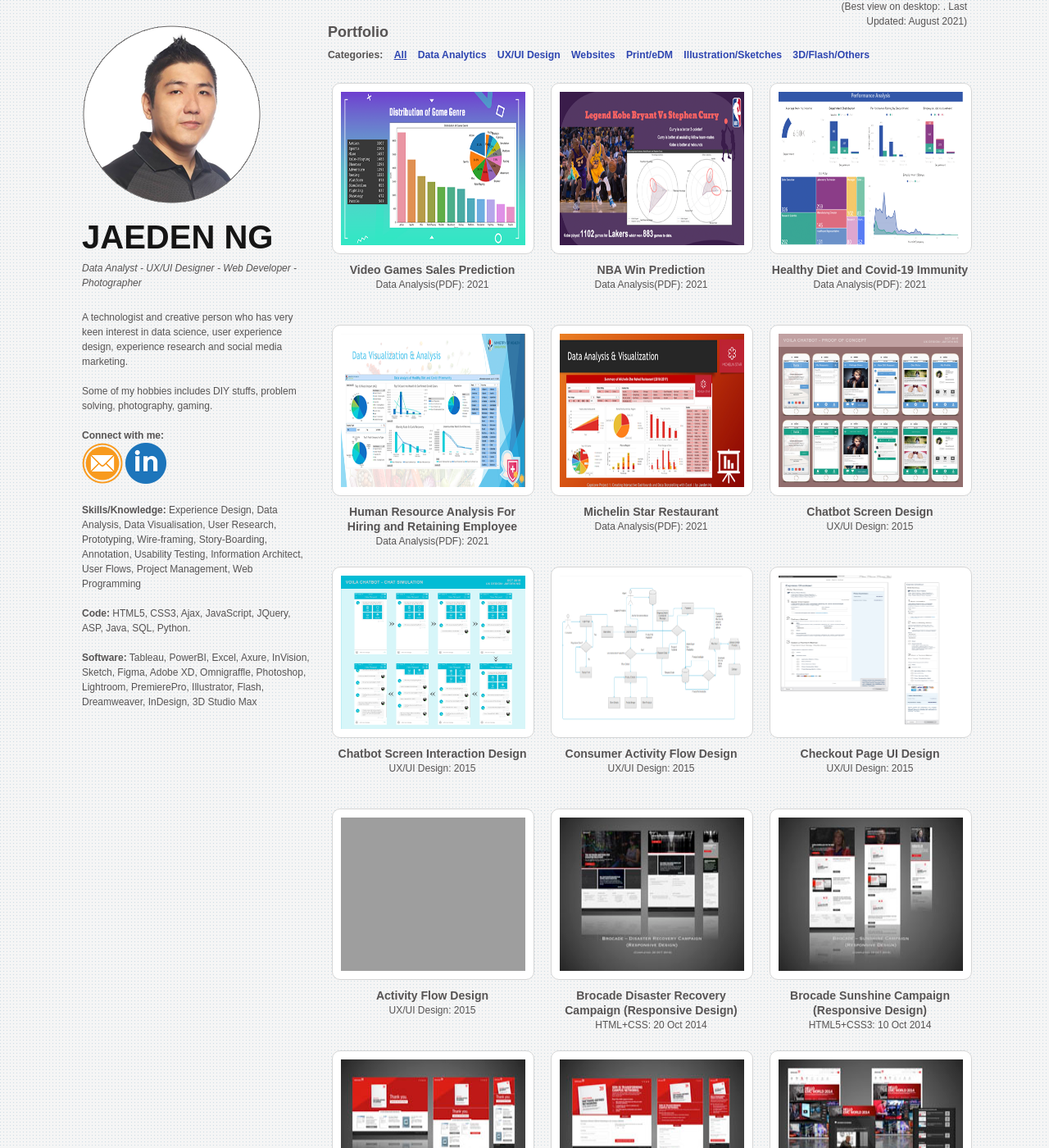
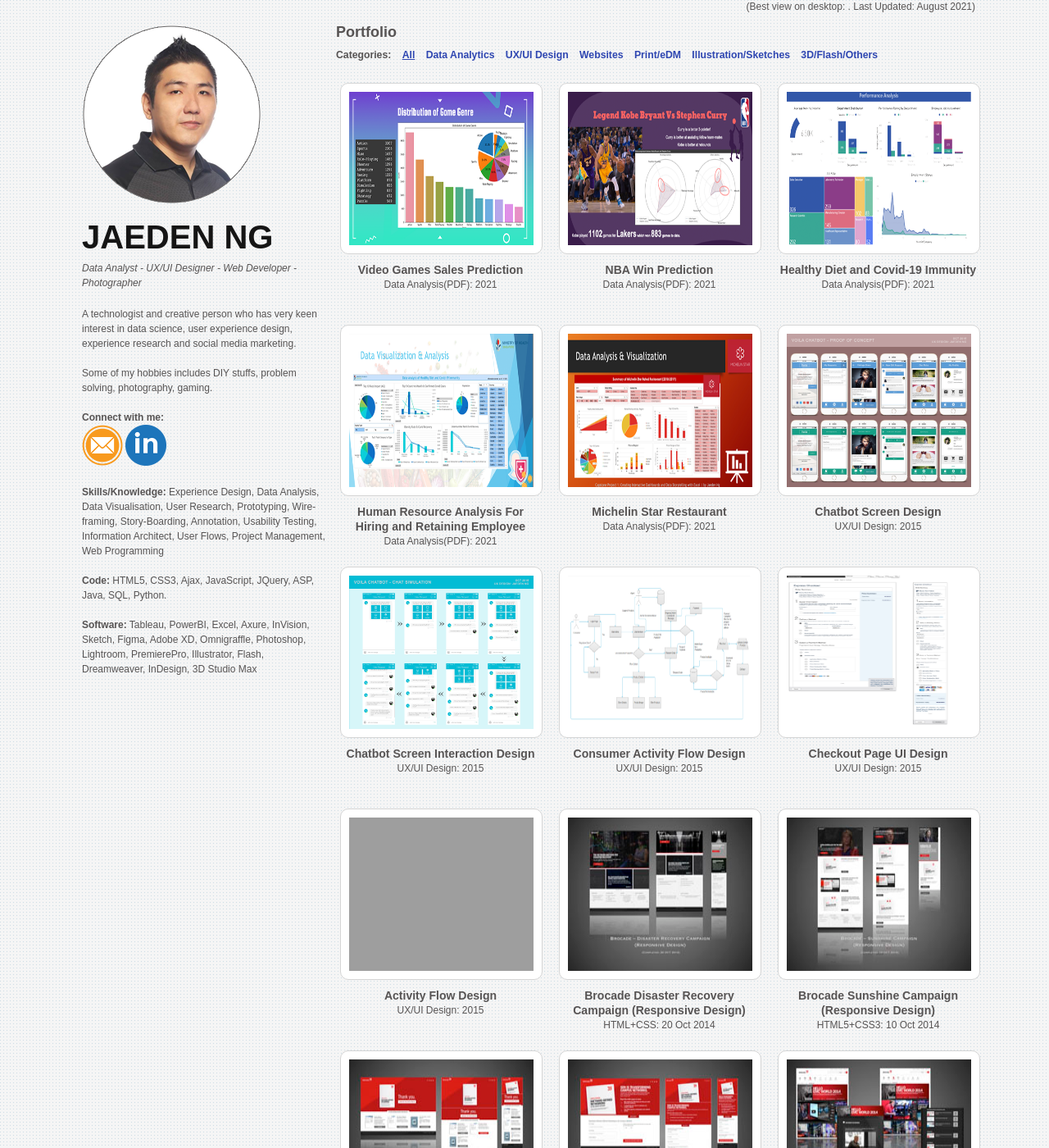
Before and after one commit to jaedenng/jaedenng.github.io, a Jekyll site: the page folio/index.html, which Jekyll copies as it is, in a window 1280 px wide and 1400 px high. Shown: the whole window at 82% size. Built offline with Jekyll 4.4.1, drawn with Linux system fonts in a browser that asks for light colours; nearby versions of some CDN libraries; grey boxes are pictures that could not be loaded.

Commit message:
Add files via upload

```diff
--- a/folio/css/styles.css
+++ b/folio/css/styles.css
@@ -21,21 +21,20 @@ body{background:#f5f5f5 url("../images/bkg-pat.png") repeat scroll 0 0;font: 12p
 a{color:#2e46b1;text-decoration:none;}
 a:hover{color:#4da9e6; text-decoration:underline;}
 .column-clear{ clear:both;}
-.wrapper{ margin:0px auto; padding:0px;width:1080px;}
+.wrapper{ margin:0px auto; padding:0px; width: 1370px;}
 .portfolio-content{width:1080px;}
-.portfolio-area{width:75%; height: auto!important;}
-.title-page{font-size:40px; margin:30px 0px 80px 0px; color:#151515;}
+.portfolio-area{width:100%; height: auto!important;}
+.title-page{font-size:40px; margin:30px 0px 0px 0px; color:#151515;}
 .goto{float:right;width:130px;margin:-80px 30px 0px 0px;}
 .contactr{float:right;width:300px;margin:-40px 30px 0px 0px; text-align: right;}
-.header-info{float:left;width:auto;margin: -60px 0px 0px 0px; font-style: italic;}
-.top-info { float: right; position: absolute; top: -1px; right: 0; width: 200px; text-align: right; margin: 0px 0px 30px 0px;}
+.header-info{float:left;width:auto;margin: 20px 0px; font-style: italic;}
+.top-info { float: right; position: absolute; top: -1px; right: 0; width: auto; text-align: right; margin: 0px 0px 30px 0px;}
 
+.wrapper-left, .wrapper-right {display: block; float: left;top: 30px;}
+.wrapper-left{width: 300px; position: fixed; margin: 0 10px;}
+.wrapper-right{width: auto; position: relative; left: 320px;}
 
-.wrapper-left{width: 280px; display: block; float: left; position: fixed; top: 30px;}
-.wrapper-right{width: 100%;  display: block; float: left; left: 300px; position: relative; top: 30px;}
-
-.profile-intro{display: block; float: left; width: 100%;}
-.profile-desc{display: block; float: left;  margin: 0px 30px 30px 0px;  width: 280px;}
+.profile-intro, .profile-desc{display: block; float: left; }
 
 /**** PORTFOLIO STYLES*****/
 .portfolio-categ{margin:10px 0 20px 0;}
@@ -47,3 +46,31 @@ a:hover{color:#4da9e6; text-decoration:underline;}
 .home-portfolio-text{margin-top:10px; text-align:center;}
 li.active a{ text-decoration:underline;}
 /**** END PORTFOLIO STYLES*****/
+
+@media only screen and (max-width: 1366px) {
+    .wrapper{ width:1100px;}
+    .wrapper-right {left: 320px; width: 810px;}
+
+  }
+
+@media only screen and (max-width: 1105px) {
+    .wrapper{ width:815px;}
+    .wrapper-left {margin: 0 10px; width: 280px;}
+    .wrapper-right {left: 300px; width: 535px;}
+    .header-info {margin-bottom: 5px;}
+}
+
+@media only screen and (max-width: 825px) {
+    .wrapper, .wrapper-left, .wrapper-right{ width:535px;}
+    .wrapper-left { position: relative;}
+    .wrapper-right { padding: 10px; left: 0px; margin: 20px auto;}
+    .profile-pic {width: 100px; float: left; margin: 0 20px 20px 0;}
+    .profile-desc, .portfolio-categ {font-size: 1.2em;}
+    .post-title-portfolio {font-size: 1.3em;}
+    .top-info {width: auto; position: relative; float: none; text-align: center; margin: 0 auto;}
+}
+
+@media only screen and (max-width: 550px) {
+    .wrapper, .wrapper-left, .wrapper-right{ top: 0; width:320px; padding: 5px; margin: 0 10px}
+    .profile-pic {display: none;}
+}
```
